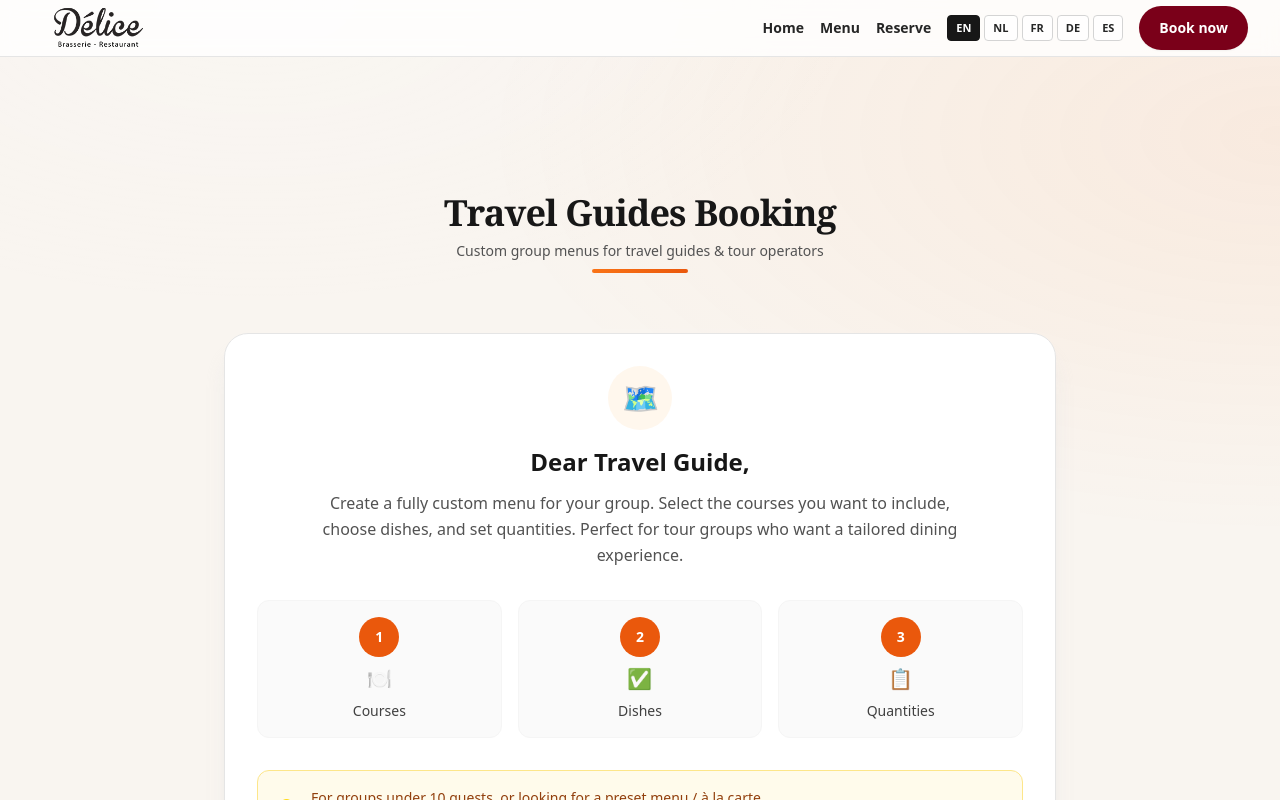
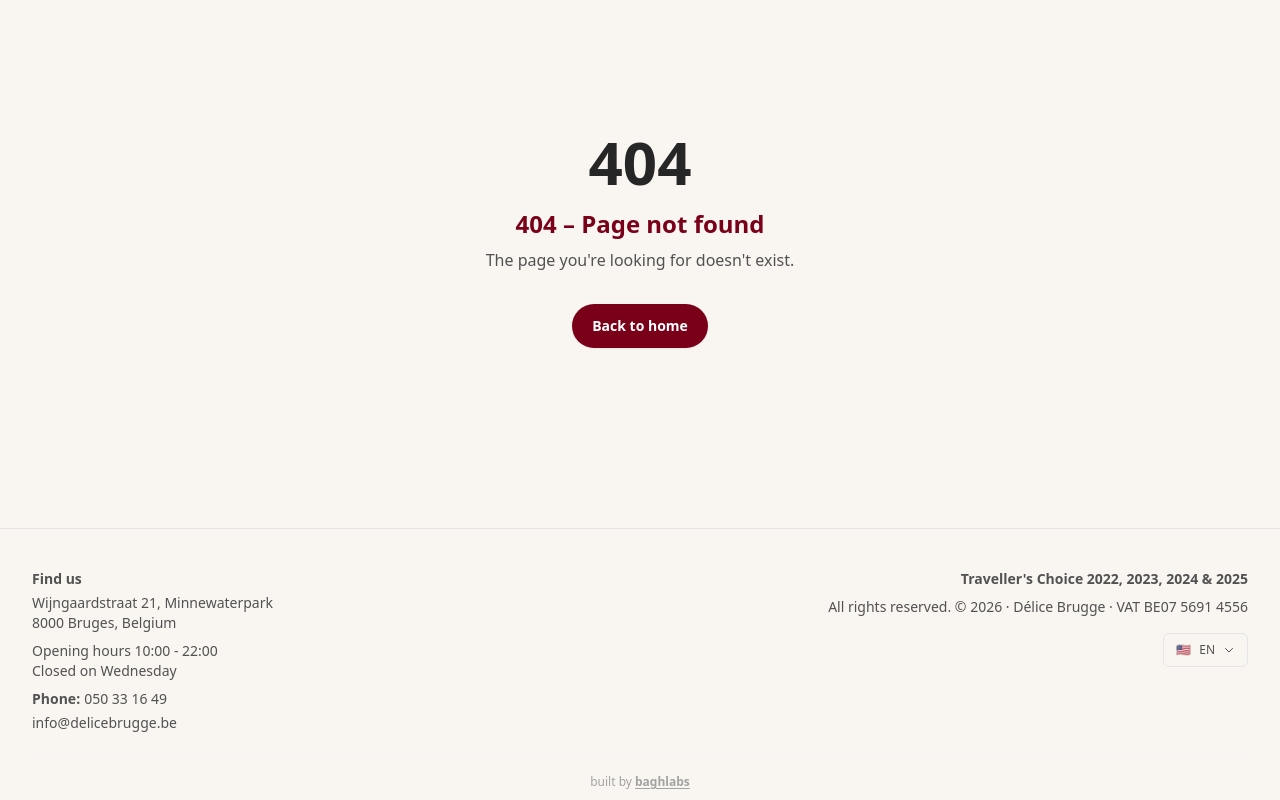
Before and after one commit to snbon/delicebrugge, a React (Vite) app: page /travelguides in a window 1280 px wide. Built offline with nearby package versions, Linux system fonts and the light colour scheme.

Commit message:
404 and deactivate travelguides

```diff
--- a/src/App.jsx
+++ b/src/App.jsx
@@ -8,6 +8,7 @@ import ReservePage from './pages/ReservePage.jsx';
 import GroupMenuPage from './pages/GroupMenuPage.jsx';
 import GroupBookingPage from './pages/GroupBookingPage.jsx';
 import TravelGuidesPage from './pages/TravelGuidesPage.jsx';
+import NotFoundPage from './pages/NotFoundPage.jsx';
 import { SUPPORTED_LANGUAGES, DEFAULT_LANGUAGE, getLanguageFromPath, getPathWithoutLanguage, buildLocalizedUrl } from './utils/languageUtils.js';
 import './App.css';
 
@@ -228,7 +229,8 @@ function App() {
             <Route path="/reserve" element={<ReservePage />} />
             <Route path="/groupmenu/:optionId?" element={<GroupMenuPage />} />
             <Route path="/group-booking" element={<GroupBookingPage />} />
-            <Route path="/travelguides" element={<TravelGuidesPage />} />
+            {/* TODO: reactivate TravelGuidesPage — replace <NotFoundPage /> with <TravelGuidesPage /> */}
+            <Route path="/travelguides" element={<NotFoundPage />} />
 
             {/* Localized routes for other languages */}
             {SUPPORTED_LANGUAGES.filter(lang => lang !== DEFAULT_LANGUAGE).map(language => (
@@ -255,9 +257,12 @@ function App() {
               <Route key={language} path={`/${language}/group-booking`} element={<GroupBookingPage />} />
             ))}
 
+            {/* TODO: reactivate TravelGuidesPage — replace <NotFoundPage /> with <TravelGuidesPage /> */}
             {SUPPORTED_LANGUAGES.filter(lang => lang !== DEFAULT_LANGUAGE).map(language => (
-              <Route key={language} path={`/${language}/travelguides`} element={<TravelGuidesPage />} />
+              <Route key={language} path={`/${language}/travelguides`} element={<NotFoundPage />} />
             ))}
+
+            <Route path="*" element={<NotFoundPage />} />
           </Routes>
         </motion.div>
       </main>
--- a/src/locales/de.js
+++ b/src/locales/de.js
@@ -433,6 +433,11 @@ const de = {
           back: 'Zurück'
         }
       },
+      notFound: {
+        heading: '404 – Seite nicht gefunden',
+        body: 'Die gesuchte Seite existiert nicht.',
+        cta: 'Zurück zur Startseite'
+      },
       footer: { rights: 'Alle Rechte vorbehalten.', btw: 'MwSt.' }
     }
   }
--- a/src/locales/en.js
+++ b/src/locales/en.js
@@ -458,6 +458,11 @@ const en = {
           back: 'Back'
         }
       },
+      notFound: {
+        heading: '404 – Page not found',
+        body: "The page you're looking for doesn't exist.",
+        cta: 'Back to home'
+      },
       footer: {
         rights: 'All rights reserved.',
         btw: 'VAT'
--- a/src/locales/es.js
+++ b/src/locales/es.js
@@ -432,6 +432,11 @@ const es = {
           back: 'Atrás'
         }
       },
+      notFound: {
+        heading: '404 – Página no encontrada',
+        body: 'La página que buscas no existe.',
+        cta: 'Volver al inicio'
+      },
       footer: { rights: 'Todos los derechos reservados.', btw: 'IVA' }
     }
   }
--- a/src/locales/fr.js
+++ b/src/locales/fr.js
@@ -439,6 +439,11 @@ const fr = {
           back: 'Retour'
         }
       },
+      notFound: {
+        heading: '404 – Page introuvable',
+        body: "La page que vous recherchez n'existe pas.",
+        cta: "Retour à l'accueil"
+      },
       footer: { rights: 'Tous droits réservés.', btw: 'TVA' }
     }
   }
--- a/src/locales/nl.js
+++ b/src/locales/nl.js
@@ -427,6 +427,11 @@ const nl = {
           back: 'Terug'
         }
       },
+      notFound: {
+        heading: '404 – Pagina niet gevonden',
+        body: 'De pagina die je zoekt bestaat niet.',
+        cta: 'Terug naar huis'
+      },
       footer: { rights: 'Alle Rechte vorbehalten.', btw: 'MwSt.' }
     }
   }
--- /dev/null
+++ b/src/pages/NotFoundPage.jsx
@@ -0,0 +1,23 @@
+import { useTranslation } from 'react-i18next';
+import { useLocation, Link } from 'react-router-dom';
+import { getLanguageFromPath, buildLocalizedUrl } from '../utils/languageUtils';
+
+export default function NotFoundPage() {
+  const { t } = useTranslation();
+  const location = useLocation();
+  const lang = getLanguageFromPath(location.pathname);
+  const homeUrl = buildLocalizedUrl('/', lang);
+
+  return (
+    <div className="min-h-[60vh] flex flex-col items-center justify-center text-center px-4 bg-cream">
+      <h1 className="text-6xl font-bold text-brand mb-4">404</h1>
+      <p className="text-2xl font-semibold text-burgundy mb-2">
+        {t('common.notFound.heading')}
+      </p>
+      <p className="text-neutral-600 mb-8">{t('common.notFound.body')}</p>
+      <Link to={homeUrl} className="btn-primary">
+        {t('common.notFound.cta')}
+      </Link>
+    </div>
+  );
+}
--- a/src/pages/TravelGuidesPage.jsx
+++ b/src/pages/TravelGuidesPage.jsx
@@ -12,6 +12,7 @@ import TGStep4UserDetails from '../components/travelGuides/TGStep4UserDetails.js
 import TGStep5Summary from '../components/travelGuides/TGStep5Summary.jsx';
 import TGStep6ThankYou from '../components/travelGuides/TGStep6ThankYou.jsx';
 import menuData from '../data/menu.json';
+
 
 const initialState = {
   // Step 1: Course selection
```
